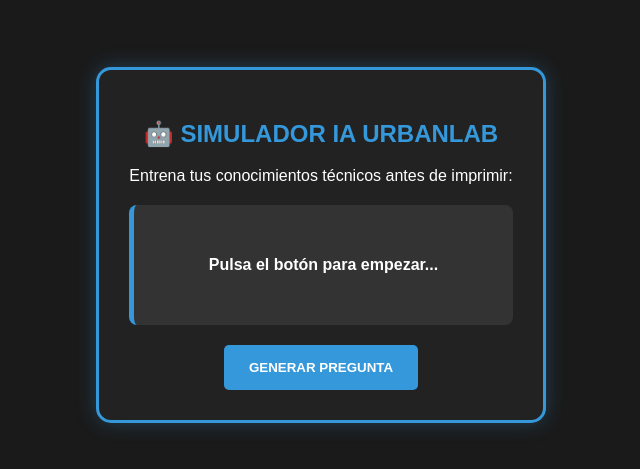
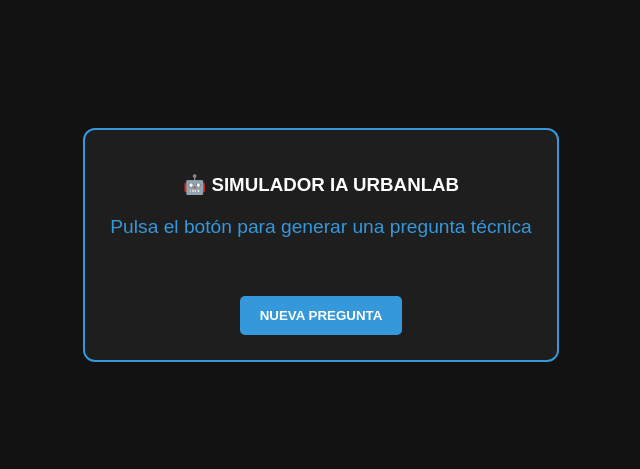
Before and after one commit to Agilfol/urbanlab, a plain HTML site: page test.html in a window 1280 px wide. Shown: the part 155-624 px from the top of the page, without its empty margins (319-959 px from the left). Drawn offline with Linux system fonts and the light colour scheme.

Commit message:
Update test.html

```diff
--- a/test.html
+++ b/test.html
@@ -2,34 +2,30 @@
 <html lang="es">
 <head>
     <meta charset="UTF-8">
-    <title>Simulador IA - UrbanLab</title>
+    <title>Test IA UrbanLab</title>
     <style>
-        body { background-color: #1a1a1a; color: white; font-family: sans-serif; display: flex; justify-content: center; align-items: center; height: 100vh; margin: 0; }
-        .box { border: 3px solid #3498db; padding: 30px; border-radius: 15px; text-align: center; background: #222; max-width: 500px; box-shadow: 0 0 20px rgba(52,152,219,0.3); }
-        h2 { color: #3498db; }
-        #pregunta { background: #333; padding: 20px; border-radius: 8px; margin: 20px 0; min-height: 80px; display: flex; align-items: center; justify-content: center; font-weight: bold; border-left: 5px solid #3498db; }
-        button { background: #3498db; color: white; padding: 15px 25px; border: none; border-radius: 5px; font-weight: bold; cursor: pointer; text-transform: uppercase; }
-        button:hover { background: #2980b9; }
+        body { background: #121212; color: white; font-family: sans-serif; display: flex; justify-content: center; align-items: center; height: 100vh; margin: 0; }
+        .box { border: 2px solid #3498db; padding: 25px; border-radius: 12px; text-align: center; background: #1e1e1e; max-width: 450px; }
+        #pregunta { font-size: 1.2em; margin: 20px 0; color: #3498db; min-height: 60px; }
+        button { background: #3498db; color: white; padding: 12px 20px; border: none; border-radius: 5px; cursor: pointer; font-weight: bold; }
     </style>
 </head>
 <body>
     <div class="box">
-        <h2>🤖 SIMULADOR IA URBANLAB</h2>
-        <p>Entrena tus conocimientos técnicos antes de imprimir:</p>
-        <div id="pregunta">Pulsa el botón para empezar...</div>
-        <button onclick="sacarPregunta()">GENERAR PREGUNTA</button>
+        <h3>🤖 SIMULADOR IA URBANLAB</h3>
+        <p id="pregunta">Pulsa el botón para generar una pregunta técnica</p>
+        <button onclick="next()">NUEVA PREGUNTA</button>
     </div>
-
     <script>
-        function sacarPregunta() {
-            const lista = [
-                "¿Qué ocurre si orientamos las capas en la misma dirección que la tracción?",
-                "Escala 1:50. ¿Cuántos cm son 2 metros reales?",
-                "¿Cuál es el punto más débil de una pieza impresa en 3D?",
-                "¿Qué es el esfuerzo de pandeo y dónde puede ocurrir en tu diseño?",
-                "¿Para qué sirven los soportes en el laminador?"
+        function next() {
+            const qs = [
+                "¿Qué es el esfuerzo de tracción en una pieza impresa?",
+                "¿Cómo influye la escala 1:20 en una medida de 10cm?",
+                "¿Por qué es importante la orientación de las capas?",
+                "Define el esfuerzo de compresión en un pilar.",
+                "¿Qué ocurre si no usas soportes en voladizos?"
             ];
-            document.getElementById('pregunta').innerText = lista[Math.floor(Math.random() * lista.length)];
+            document.getElementById('pregunta').innerText = qs[Math.floor(Math.random() * qs.length)];
         }
     </script>
 </body>
```
